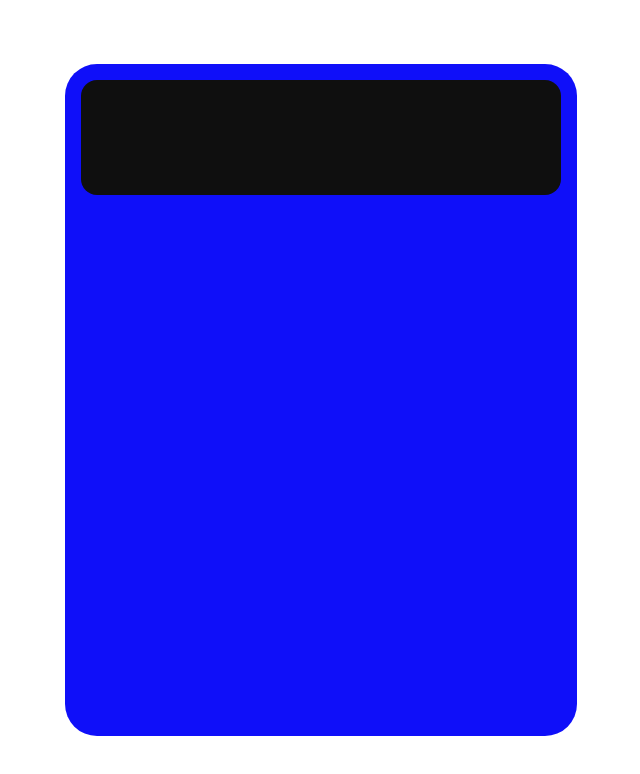
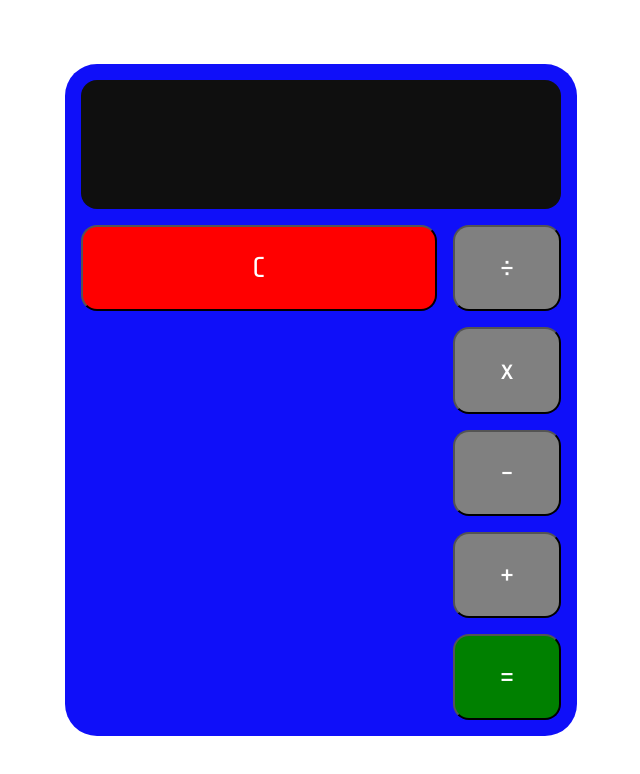
Before and after one commit to AceIsHuman/css-grid-calculator, a React (Create React App) app: page / in a window 1280 px wide. Shown: the top 774 px of the page, without its empty margins (319-959 px from the left). Built offline with nearby package versions, Linux system fonts and the light colour scheme.

Commit message:
add operators to calulator

```diff
--- a/src/components/Calculator.js
+++ b/src/components/Calculator.js
@@ -1,12 +1,14 @@
-import React from "react";
-import styled from "styled-components";
+import React from 'react';
+import styled from 'styled-components';
 
-import Display from "./Display";
+import Display from './Display';
+import Operators from './Operators';
 
 const Calculator = () => {
   return (
     <CalculatorContainer>
       <Display />
+      <Operators />
     </CalculatorContainer>
   );
 };
@@ -19,7 +21,7 @@ const CalculatorContainer = styled.div`
   max-width: 30rem;
   max-height: 40rem;
   border-radius: 2rem;
-  grid-template-rows: 1fr 1fr 1fr 1fr 1fr;
+  grid-template-rows: 1.5fr 1fr 1fr 1fr 1fr 1fr;
   grid-template-columns: 1fr 1fr 1fr 1fr;
   grid-gap: 1rem;
   padding: 1rem;
```
